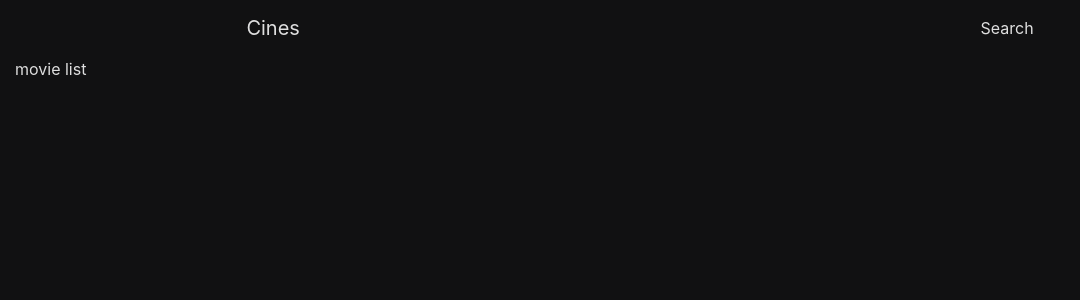
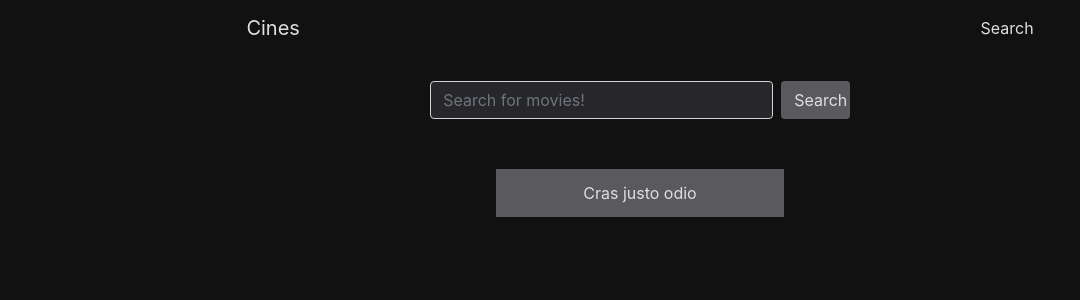
Before and after one commit to kathyn138/cines, a React (Create React App) app in the folder cines/: page /movies/search in a window 1280 px wide. Shown: the top 300 px of the page, without its empty margins (0-1080 px from the left). Built offline with nearby package versions, Linux system fonts and the light colour scheme.

Commit message:
set up movielist

```diff
--- /dev/null
+++ b/cines/src/MovieList.css
@@ -0,0 +1,15 @@
+.movie-list-body {
+    margin-top: 50px;
+    width: 18rem;
+    border: none;
+    background-color: transparent;
+}
+ul {
+    list-style-type: none;
+}
+.movie-list-group {
+    display: flex;
+    flex-direction: column;
+    padding-left: 0;
+    margin-bottom: 0;
+}
--- a/cines/src/MovieList.js
+++ b/cines/src/MovieList.js
@@ -1,4 +1,7 @@
 import React from 'react';
+import SearchBar from './SearchBar';
+import MovieCard from './MovieCard';
+import './MovieList.css';
 
 class MovieList extends React.Component {
   constructor(props) {
@@ -10,7 +13,16 @@ class MovieList extends React.Component {
 
   render() {
     return (
-      "movie list"
+      <div className="row justify-content-center">
+        <div className="col-8 text-center">
+          <SearchBar />
+          <div className="card mx-auto movie-list-body">
+            <ul className="movie-list-group">
+              <MovieCard />
+            </ul>
+          </div>
+        </div>
+      </div>
     )
   }
 }
```
